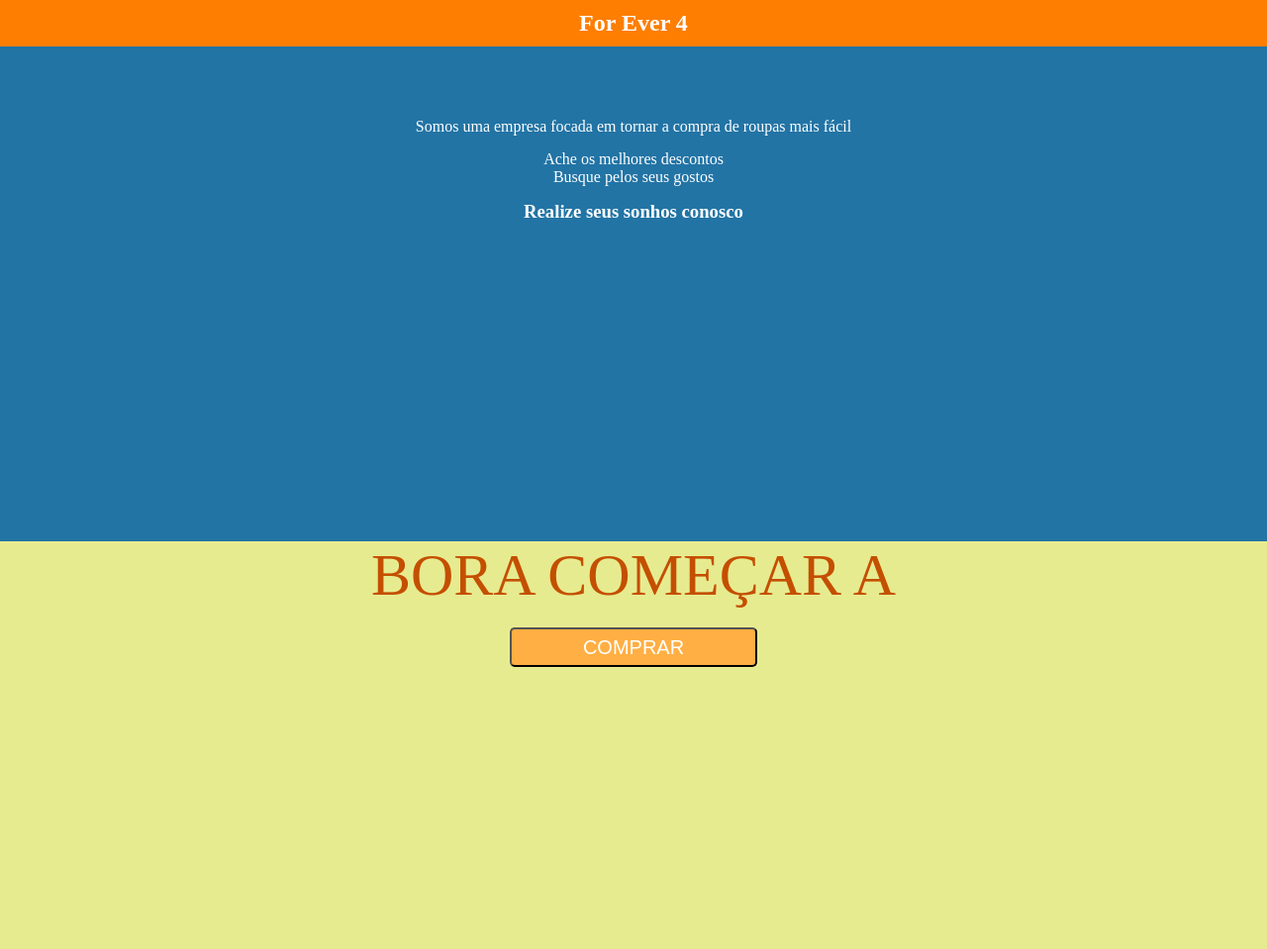
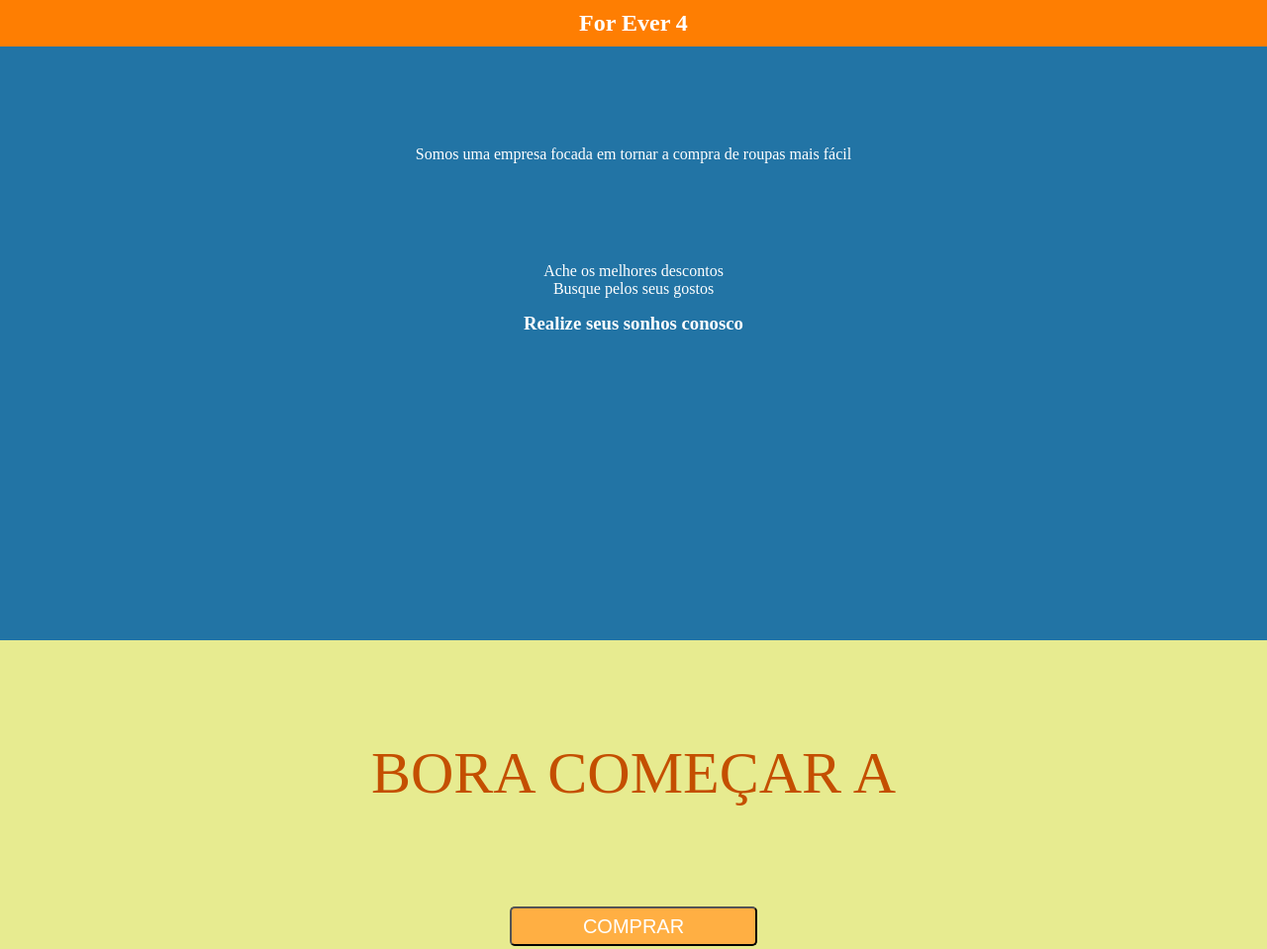
Before and after one commit to future4code/freire-Raphael-Candea, a plain HTML site: page modulo1/css-bugfixes/exercicio-bugfixes/home.html in a window 1280 px wide. Shown: the top 959 px of the page at 99% size. Drawn offline with Linux system fonts and the light colour scheme.

Commit message:
correcao com css

```diff
--- a/modulo1/css-bugfixes/exercicio-bugfixes/index.css
+++ b/modulo1/css-bugfixes/exercicio-bugfixes/index.css
@@ -67,10 +67,12 @@ div img {
 #container-de-descricao {
   background-color: #2274a5;
   color: white;
+  padding-top: 100px;
 }
 
 #container-de-descricao > ol {
   padding: 15px 0px;
+  padding-top: 100px;
 }
 
 #container-para-comprar {
@@ -81,10 +83,9 @@ div img {
   color: #c44f00;
   padding: 100px 0;
   font-size: 60px;
+  display: block;
 }
-div {
-  align-items: center;
-}
+
 /**
   *
   *  ESTILOS COMPRAR
```
Also changed, not shown: modulo1/css-bugfixes/exercicio-bugfixes/home.html (+2 -6 lines).
